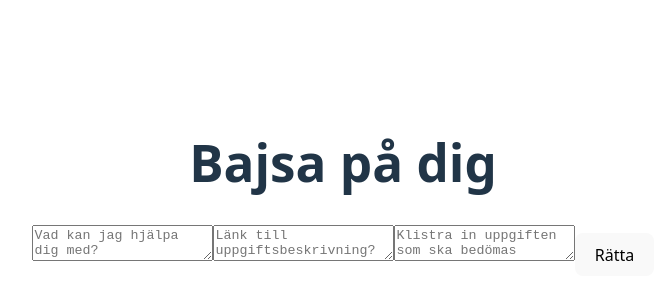
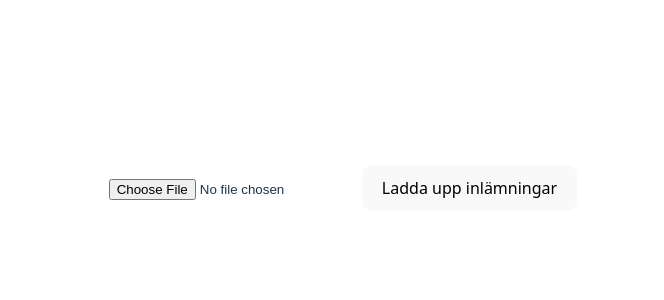
Before and after one commit to jumi-wumi/correction-assistant, a React (Vite) app in the folder client/: page / in a window 1280 px wide. Shown: the part 212-512 px from the top of the page, without its empty margins (297-961 px from the left). Built offline with nearby package versions, Linux system fonts and the light colour scheme.

Commit message:
Pass UploadZip UI component instead of AI prompting

```diff
--- a/client/src/App.jsx
+++ b/client/src/App.jsx
@@ -1,6 +1,7 @@
 import { useEffect } from 'react'
 import './App.css'
-import Assistant from './components/Assistant';
+// import Assistant from './components/Assistant';
+import UploadZip from './components/UploadZip';
 
 function App() {
 
@@ -15,7 +16,8 @@ function App() {
 
   return (
     <>
-    <Assistant />
+    {/* <Assistant /> */}
+    <UploadZip />
     </>
   )
 }
```
